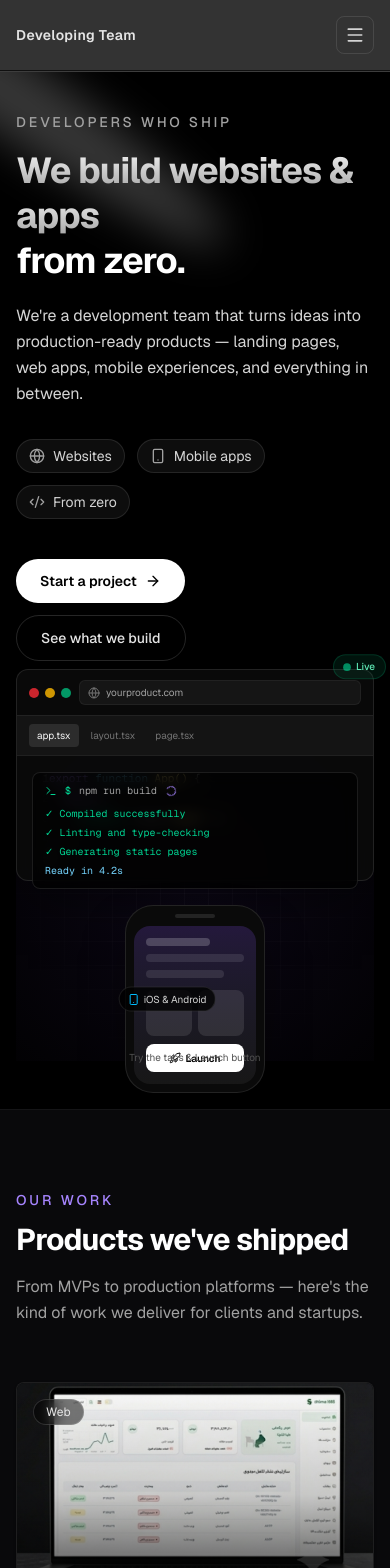
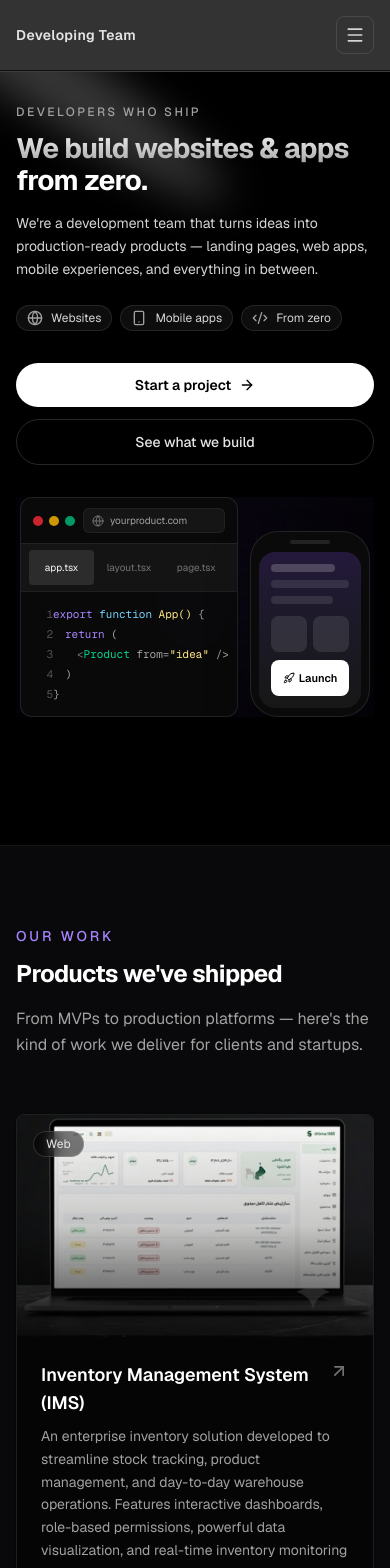
Before and after one commit to motahare-vatandoust/development-team-landing, a Next.js app: page / in a window 390 px wide. Shown: the top 1568 px of the page. Built offline with nearby package versions, Linux system fonts and the light colour scheme.

Commit message:
Refactor About, Hero, and ScrollReveal components for improved layout and styling. Adjusted spacing, typography, and responsive design elements to enhance user experience and visual consistency across sections.

```diff
--- a/src/components/about-section.tsx
+++ b/src/components/about-section.tsx
@@ -11,16 +11,16 @@ const stats = [
 
 export function AboutSection() {
   return (
-    <section id="about" className="border-t border-white/5 bg-black py-20 sm:py-28">
+    <section id="about" className="border-t border-white/5 bg-black py-16 sm:py-20 lg:py-28">
       <div className="mx-auto max-w-7xl px-4 sm:px-6 lg:px-10">
-        <div className="grid gap-14 lg:grid-cols-2 lg:items-center">
+        <div className="grid gap-10 lg:grid-cols-2 lg:items-center lg:gap-14">
           <ScrollReveal>
             <SectionHeading
               label="About us"
               title="Independent team, enterprise impact"
               description="We are an independent, agile software team specializing in digital transformation, enterprise systems, and intelligent process automation. We design and operate the technology infrastructure for large organizations — including Shima Shoes."
             />
-            <p className="mt-6 text-sm leading-relaxed text-neutral-400 sm:text-base">
+            <p className="mt-5 text-sm leading-relaxed text-neutral-400 sm:mt-6 sm:text-base">
               Our core strength lies in analyzing complex industrial requirements,
               building integrated management systems (ERP, CRM, SCM), and delivering
               modern B2B and B2C platforms. We turn manual, fragmented workflows into
@@ -32,15 +32,17 @@ export function AboutSection() {
             </p>
           </ScrollReveal>
 
-          <div className="grid grid-cols-2 gap-4">
+          <div className="grid grid-cols-2 gap-3 sm:gap-4 [&>*]:h-full">
             {stats.map((stat, i) => (
-              <ScrollReveal key={stat.label} delay={i * 0.08}>
-                <div className="rounded-xl border border-white/10 bg-white/2 p-5 transition-colors hover:border-violet-500/25 sm:p-6">
-                  <stat.icon className="size-5 text-violet-400" aria-hidden />
-                  <p className="mt-4 text-2xl font-bold text-white sm:text-3xl">
+              <ScrollReveal key={stat.label} delay={i * 0.08} className="h-full">
+                <div className="flex h-full min-h-[9rem] flex-col rounded-xl border border-white/10 bg-white/2 p-3 transition-colors hover:border-violet-500/25 sm:min-h-[10rem] sm:p-5 lg:p-6">
+                  <stat.icon className="size-4 shrink-0 text-violet-400 sm:size-5" aria-hidden />
+                  <p className="mt-2 text-lg font-bold tracking-tight text-white sm:mt-4 sm:text-2xl lg:text-3xl">
                     {stat.value}
                   </p>
-                  <p className="mt-1 text-sm text-neutral-400">{stat.label}</p>
+                  <p className="mt-auto pt-1.5 text-[11px] leading-snug text-neutral-400 sm:pt-2 sm:text-sm">
+                    {stat.label}
+                  </p>
                 </div>
               </ScrollReveal>
             ))}
--- a/src/components/hero-visual.tsx
+++ b/src/components/hero-visual.tsx
@@ -104,7 +104,7 @@ function BrowserMockup({
   isHovered: boolean
 }) {
   return (
-    <div className="relative w-full max-w-md">
+    <div className="relative mx-auto w-full max-w-none sm:max-w-md">
       <div className="overflow-hidden rounded-xl border border-white/10 bg-neutral-950/90 shadow-2xl shadow-black/50 backdrop-blur-sm transition-[border-color,box-shadow] duration-300 hover:border-violet-500/30 hover:shadow-violet-500/10">
         <div className="flex items-center gap-2 border-b border-white/10 px-3 py-2.5">
           <div className="flex gap-1.5">
@@ -131,14 +131,14 @@ function BrowserMockup({
           </motion.div>
         </div>
 
-        <div className="border-b border-white/5 bg-neutral-900/80 px-3 py-2">
-          <div className="flex gap-1 text-[10px] sm:text-xs">
+        <div className="border-b border-white/5 bg-neutral-900/80 px-2 py-1.5 sm:px-3 sm:py-2">
+          <div className="flex gap-0.5 sm:gap-1">
             {fileTabs.map((tab) => (
               <button
                 key={tab}
                 type="button"
                 onClick={() => onTabChange(tab)}
-                className={`relative cursor-pointer rounded px-2 py-1 transition-colors ${
+                className={`relative flex-1 cursor-pointer touch-manipulation rounded px-1 py-2.5 text-[10px] transition-colors sm:flex-none sm:px-2 sm:py-1 sm:text-xs ${
                   activeTab === tab
                     ? 'text-neutral-100'
                     : 'text-neutral-500 hover:text-neutral-300'
@@ -182,7 +182,7 @@ function BrowserMockup({
             : '0 0 0px rgba(52,211,153,0)',
         }}
         transition={{ y: { duration: 3, repeat: Infinity, ease: 'easeInOut' } }}
-        className="absolute -right-3 -top-3 flex items-center gap-1.5 rounded-full border border-emerald-500/20 bg-emerald-500/10 px-2.5 py-1 text-[10px] font-medium text-emerald-300 sm:-right-4 sm:px-3 sm:text-xs"
+        className="absolute -right-1 -top-2 hidden items-center gap-1.5 rounded-full border border-emerald-500/20 bg-emerald-500/10 px-2 py-1 text-[10px] font-medium text-emerald-300 sm:flex sm:-right-4 sm:-top-3 sm:px-3 sm:text-xs"
       >
         <motion.span
           animate={{ scale: [1, 1.3, 1], opacity: [1, 0.6, 1] }}
@@ -203,7 +203,7 @@ function PhoneMockup({
   onLaunch: () => void
 }) {
   return (
-    <div className="relative mx-auto w-[140px] sm:w-[160px] lg:mx-0">
+    <div className="relative mx-auto w-[120px] sm:w-[160px] lg:mx-0">
       <motion.div
         whileHover={{ scale: 1.03 }}
         transition={{ type: 'spring', stiffness: 300, damping: 20 }}
@@ -274,7 +274,7 @@ function PhoneMockup({
                   onClick={onLaunch}
                   whileHover={{ scale: 1.04, backgroundColor: '#e4e4e7' }}
                   whileTap={{ scale: 0.96 }}
-                  className="mt-2 flex h-7 w-full cursor-pointer items-center justify-center gap-1 rounded-lg bg-white text-[10px] font-semibold text-black"
+                  className="mt-2 flex h-9 w-full touch-manipulation cursor-pointer items-center justify-center gap-1 rounded-lg bg-white text-[11px] font-semibold text-black sm:h-7 sm:text-[10px]"
                 >
                   <Rocket className="size-3" aria-hidden />
                   Launch
@@ -288,7 +288,7 @@ function PhoneMockup({
       <motion.div
         animate={{ x: [0, 3, 0] }}
         transition={{ duration: 3, repeat: Infinity, ease: 'easeInOut' }}
-        className="absolute -left-2 top-1/2 flex -translate-y-1/2 items-center gap-1 rounded-full border border-white/10 bg-black/80 px-2 py-1 text-[10px] text-neutral-300 sm:-left-6"
+        className="absolute -left-1 top-1/2 hidden -translate-y-1/2 items-center gap-1 rounded-full border border-white/10 bg-black/80 px-1.5 py-0.5 text-[9px] text-neutral-300 sm:flex sm:-left-6 sm:px-2 sm:py-1 sm:text-[10px]"
       >
         <Smartphone className="size-3 text-sky-400" aria-hidden />
         iOS &amp; Android
@@ -430,7 +430,7 @@ export function HeroVisual() {
       onMouseMove={handlePointerMove}
       onMouseEnter={() => setIsHovered(true)}
       onMouseLeave={handlePointerLeave}
-      className="relative flex h-full w-full items-center justify-center"
+      className="relative flex h-full w-full items-center justify-center overflow-hidden px-1 sm:px-0 sm:pb-10 lg:pb-12"
     >
       <div
         aria-hidden
@@ -451,13 +451,13 @@ export function HeroVisual() {
             ? undefined
             : { rotateX, rotateY, transformPerspective: 1200 }
         }
-        className="relative flex w-full flex-col items-center gap-6 sm:gap-8 lg:flex-row lg:items-end lg:justify-center lg:gap-10"
+        className="relative flex w-full flex-row items-end justify-center gap-3 sm:max-w-none sm:flex-col sm:items-center sm:gap-8 lg:flex-row lg:items-end lg:justify-center lg:gap-10"
       >
         <motion.div
           initial={{ opacity: 0, y: 28 }}
           animate={{ opacity: 1, y: 0 }}
           transition={{ duration: 0.55, delay: 0.1 }}
-          className="relative w-full max-w-md lg:max-w-none lg:flex-1"
+          className="relative min-w-0 flex-1 sm:w-full sm:max-w-md lg:max-w-none lg:flex-1"
         >
           <BrowserMockup
             activeTab={activeTab}
@@ -468,7 +468,7 @@ export function HeroVisual() {
             initial={{ opacity: 0, y: 12 }}
             animate={{ opacity: 1, y: 0 }}
             transition={{ delay: 0.5 }}
-            className="absolute -bottom-2 left-4 w-[calc(100%-2rem)] sm:-bottom-4 lg:-bottom-6 lg:left-0 lg:w-auto"
+            className="mt-3 hidden w-full sm:absolute sm:-bottom-4 sm:left-4 sm:mt-0 sm:block sm:w-[calc(100%-2rem)] lg:-bottom-6 lg:left-0 lg:w-auto"
           >
             <TerminalCard buildPhase={buildPhase} visibleSteps={visibleSteps} />
           </motion.div>
@@ -478,12 +478,13 @@ export function HeroVisual() {
           initial={{ opacity: 0, y: 36 }}
           animate={{ opacity: 1, y: 0 }}
           transition={{ duration: 0.55, delay: 0.25 }}
+          className="shrink-0"
         >
           <PhoneMockup phoneState={phoneState} onLaunch={handleLaunch} />
         </motion.div>
       </motion.div>
 
-      <p className="absolute -bottom-1 left-1/2 -translate-x-1/2 text-[10px] text-neutral-600 sm:bottom-0">
+      <p className="absolute bottom-0 left-1/2 hidden -translate-x-1/2 text-[10px] text-neutral-600 sm:block">
         Try the tabs &amp; Launch button
       </p>
     </div>
--- a/src/components/hero.tsx
+++ b/src/components/hero.tsx
@@ -25,20 +25,20 @@ export function Hero() {
   const prefersReducedMotion = useReducedMotion()
 
   return (
-    <section className="relative flex min-h-dvh w-full flex-col overflow-hidden bg-black text-white">
+    <section className="relative w-full overflow-x-hidden bg-black text-white">
       <Spotlight
         className="-top-40 left-0 md:left-60 md:-top-20"
         fill="white"
       />
 
-      <div className="relative z-10 mx-auto flex w-full max-w-7xl flex-1 flex-col gap-10 px-4 pb-12 pt-10 sm:px-6 sm:pb-16 lg:flex-row lg:items-center lg:gap-12 lg:px-10 lg:pb-20 lg:pt-12">
+      <div className="relative z-10 mx-auto flex w-full max-w-7xl flex-col gap-8 px-4 pb-12 pt-8 sm:gap-10 sm:px-6 sm:pb-16 sm:pt-10 lg:min-h-[calc(100dvh-4rem)] lg:flex-row lg:items-center lg:gap-12 lg:px-10 lg:pb-20 lg:pt-12">
         <div className="flex flex-1 flex-col justify-center lg:max-w-xl xl:max-w-2xl">
           <motion.p
             custom={0}
             variants={fadeUp}
             initial="hidden"
             animate="visible"
-            className="mb-4 text-sm font-medium uppercase tracking-[0.2em] text-neutral-400"
+            className="mb-3 text-xs font-medium uppercase tracking-[0.2em] text-neutral-400 sm:mb-4 sm:text-sm"
           >
             Developers who ship
           </motion.p>
@@ -48,7 +48,7 @@ export function Hero() {
             variants={fadeUp}
             initial="hidden"
             animate="visible"
-            className="text-4xl font-bold leading-tight tracking-tight sm:text-5xl lg:text-6xl"
+            className="text-[1.75rem] font-bold leading-[1.15] tracking-tight sm:text-5xl lg:text-6xl"
           >
             <span className="bg-linear-to-b from-neutral-50 to-neutral-400 bg-clip-text text-transparent">
               We build websites &amp; apps
@@ -62,7 +62,7 @@ export function Hero() {
             variants={fadeUp}
             initial="hidden"
             animate="visible"
-            className="mt-5 max-w-lg text-base leading-relaxed text-neutral-300 sm:mt-6 sm:text-lg"
+            className="mt-4 max-w-lg text-sm leading-relaxed text-neutral-300 sm:mt-6 sm:text-base lg:text-lg"
           >
             We&apos;re a development team that turns ideas into production-ready
             products — landing pages, web apps, mobile experiences, and
@@ -72,7 +72,7 @@ export function Hero() {
           <motion.ul
             initial="hidden"
             animate="visible"
-            className="mt-8 flex flex-wrap gap-3"
+            className="mt-6 flex flex-wrap gap-2 sm:mt-8 sm:gap-3"
           >
             {capabilities.map(({ icon: Icon, label }, i) => (
               <motion.li
@@ -84,7 +84,7 @@ export function Hero() {
                     ? undefined
                     : { scale: 1.05, borderColor: 'rgba(255,255,255,0.25)' }
                 }
-                className="flex items-center gap-2 rounded-full border border-white/10 bg-white/5 px-3 py-1.5 text-sm text-neutral-300 transition-colors hover:bg-white/10"
+                className="flex items-center gap-2 rounded-full border border-white/10 bg-white/5 px-2.5 py-1 text-xs text-neutral-300 transition-colors hover:bg-white/10 sm:px-3 sm:py-1.5 sm:text-sm"
               >
                 <Icon className="size-4 text-neutral-400" aria-hidden />
                 {label}
@@ -97,21 +97,21 @@ export function Hero() {
             variants={fadeUp}
             initial="hidden"
             animate="visible"
-            className="mt-10 flex flex-col gap-3 sm:flex-row sm:items-center"
+            className="mt-8 flex flex-col gap-3 sm:mt-10 sm:flex-row sm:items-center"
           >
-            <motion.div whileHover={{ scale: 1.03 }} whileTap={{ scale: 0.98 }}>
+            <motion.div className="w-full sm:w-auto" whileHover={{ scale: 1.03 }} whileTap={{ scale: 0.98 }}>
               <Link
                 href="#contact"
-                className="inline-flex items-center justify-center gap-2 rounded-full bg-white px-6 py-3 text-sm font-semibold text-black transition-colors hover:bg-neutral-200"
+                className="inline-flex w-full items-center justify-center gap-2 rounded-full bg-white px-6 py-3 text-sm font-semibold text-black transition-colors hover:bg-neutral-200 sm:w-auto"
               >
                 Start a project
                 <ArrowRight className="size-4" aria-hidden />
               </Link>
             </motion.div>
-            <motion.div whileHover={{ scale: 1.03 }} whileTap={{ scale: 0.98 }}>
+            <motion.div className="w-full sm:w-auto" whileHover={{ scale: 1.03 }} whileTap={{ scale: 0.98 }}>
               <Link
                 href="#work"
-                className="inline-flex items-center justify-center rounded-full border border-white/15 px-6 py-3 text-sm font-medium text-neutral-200 transition-colors hover:border-white/30 hover:bg-white/5"
+                className="inline-flex w-full items-center justify-center rounded-full border border-white/15 px-6 py-3 text-sm font-medium text-neutral-200 transition-colors hover:border-white/30 hover:bg-white/5 sm:w-auto"
               >
                 See what we build
               </Link>
@@ -123,9 +123,9 @@ export function Hero() {
           initial={prefersReducedMotion ? false : { opacity: 0, scale: 0.96 }}
           animate={{ opacity: 1, scale: 1 }}
           transition={{ duration: 0.6, delay: 0.2 }}
-          className="relative flex flex-1 items-center justify-center lg:min-h-[520px]"
+          className="relative w-full max-w-lg shrink-0 self-center lg:max-w-none lg:flex-1 lg:self-auto"
         >
-          <div className="relative h-[360px] w-full sm:h-[420px] lg:h-full lg:min-h-[500px]">
+          <div className="relative w-full min-h-[300px] sm:min-h-[440px] lg:h-full lg:min-h-[500px]">
             <HeroVisual />
           </div>
         </motion.div>
--- a/src/components/scroll-reveal.tsx
+++ b/src/components/scroll-reveal.tsx
@@ -19,7 +19,7 @@ export function ScrollReveal({ children, className, delay = 0 }: ScrollRevealPro
       whileInView={{ opacity: 1, y: 0 }}
       viewport={{ once: true, margin: '-80px' }}
       transition={{ duration: 0.5, delay, ease: 'easeOut' }}
-      className={cn(className)}
+      className={cn(className?.includes('h-full') && 'flex h-full flex-col', className)}
     >
       {children}
     </motion.div>
--- a/src/components/section-heading.tsx
+++ b/src/components/section-heading.tsx
@@ -26,7 +26,7 @@ export function SectionHeading({
       <p className="text-sm font-medium uppercase tracking-[0.2em] text-violet-400">
         {label}
       </p>
-      <h2 className="mt-3 text-3xl font-bold tracking-tight text-white sm:text-4xl">
+      <h2 className="mt-3 text-2xl font-bold tracking-tight text-white text-balance sm:text-3xl lg:text-4xl">
         {title}
       </h2>
       {description && (
```
